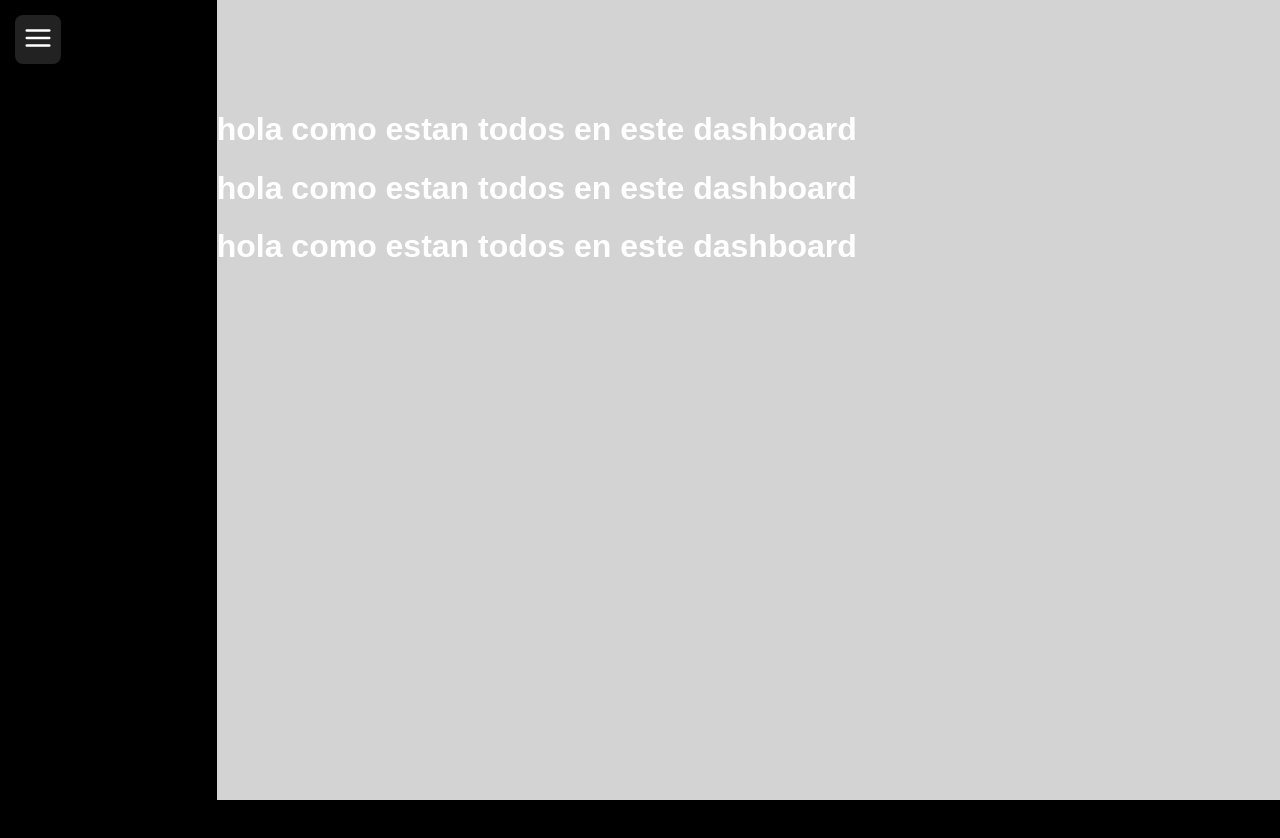
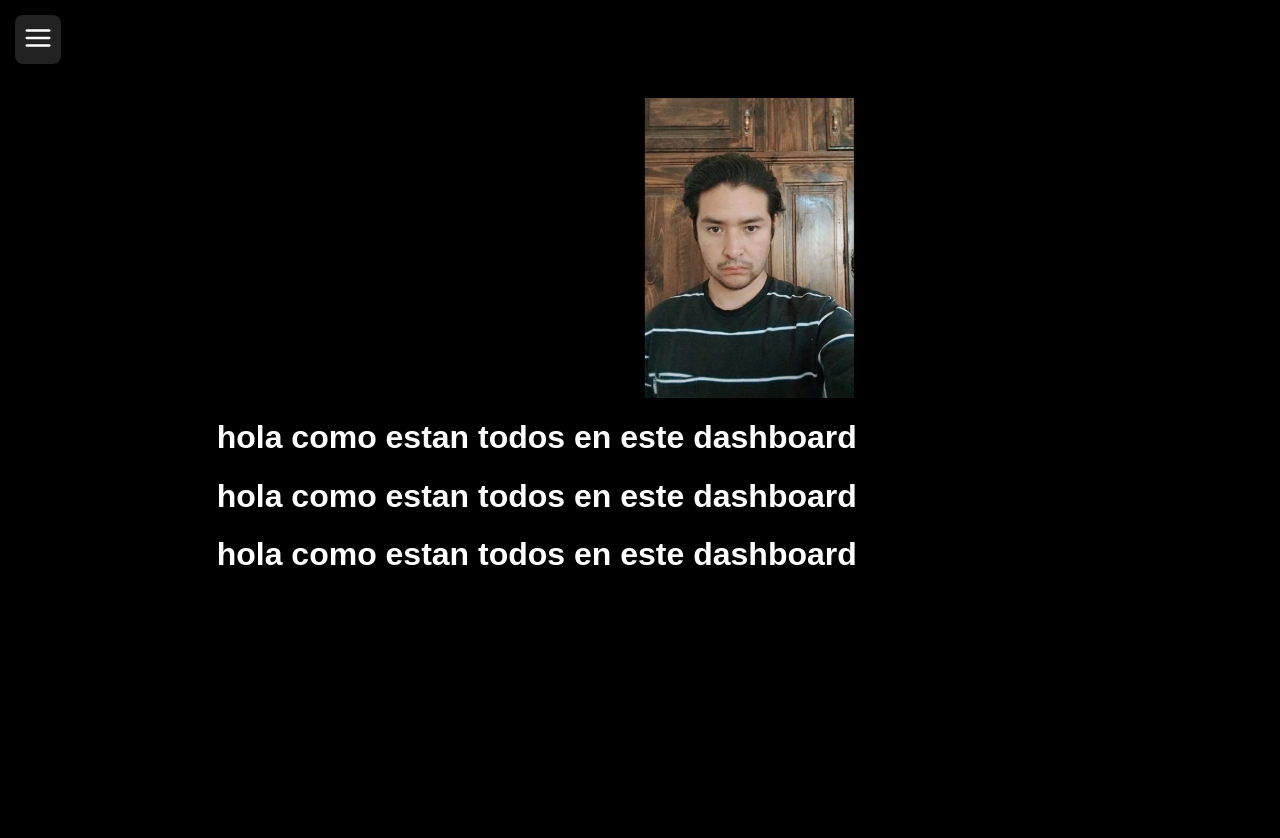
Before and after one commit to AndresBrav/My-Portfolio, a React (Vite) app: page / in a window 1280 px wide. Shown: the top 838 px of the page. Built offline with nearby package versions, Linux system fonts and the light colour scheme.

Commit message:
image profile added

```diff
--- a/src/Dashboard.tsx
+++ b/src/Dashboard.tsx
@@ -1,4 +1,5 @@
 import Sidebar from "./components/Sidebar";
+import imagenAndres from "./assets/images/AndresBravo.jpg";
 
 const Dashboard = () => {
     return (
@@ -7,20 +8,27 @@ const Dashboard = () => {
                 <Sidebar />
 
                 <div className="container-dashboard">
-                    <br /><br /><br /><br /><br />
-                    <h1 style={{color:"white"}}>
+                    <br />
+
+                    <h1 style={{ textAlign: "center" }}>
+                        Andres Bravo Aguilar
+                    </h1>
+                    <img
+                        className="img-perfil"
+                        src={imagenAndres}
+                        alt="Mi imagenAndres"
+                    />
+
+                    <h1 style={{ color: "white" }}>
                         hola como estan todos en este dashboard
                     </h1>
-                    <h1 style={{color:"white"}}>
+                    <h1 style={{ color: "white" }}>
                         hola como estan todos en este dashboard
                     </h1>
-                    <h1 style={{color:"white"}}>
+                    <h1 style={{ color: "white" }}>
                         hola como estan todos en este dashboard
                     </h1>
-
                 </div>
-
-
             </div>
         </>
     );
--- a/src/assets/styles/background.css
+++ b/src/assets/styles/background.css
@@ -15,7 +15,7 @@ body {
 
 .container-dashboard {
     position: relative;
-    background: lightgray;
+    background: black;
     height: 100vh;
 }
 
@@ -24,9 +24,27 @@ body {
     color: white;
     height: 100vh;
     overflow: hidden;
-    transition: 0.3s;
+    transition: 0.9s;
     padding-top: 60px;
     width: 0px; /* cerrado por defecto */
+}
+
+.img-perfil {
+    width: 200px;
+    height: 200px;
+    border-radius: 0%;
+    object-fit: cover;
+    display: block;
+    margin: 0 auto;
+    transition: width 0.3s, height 0.3s; /* animación suave */
+}
+
+/* Para pantallas más grandes (laptop/PC) */
+@media (min-width: 768px) {
+    .img-perfil {
+        width: 300px;
+        height: 300px;
+    }
 }
 
 /* 📱 CELULAR */
```
Also changed, not shown: src/assets/images/AndresBravo.jpg (added).
